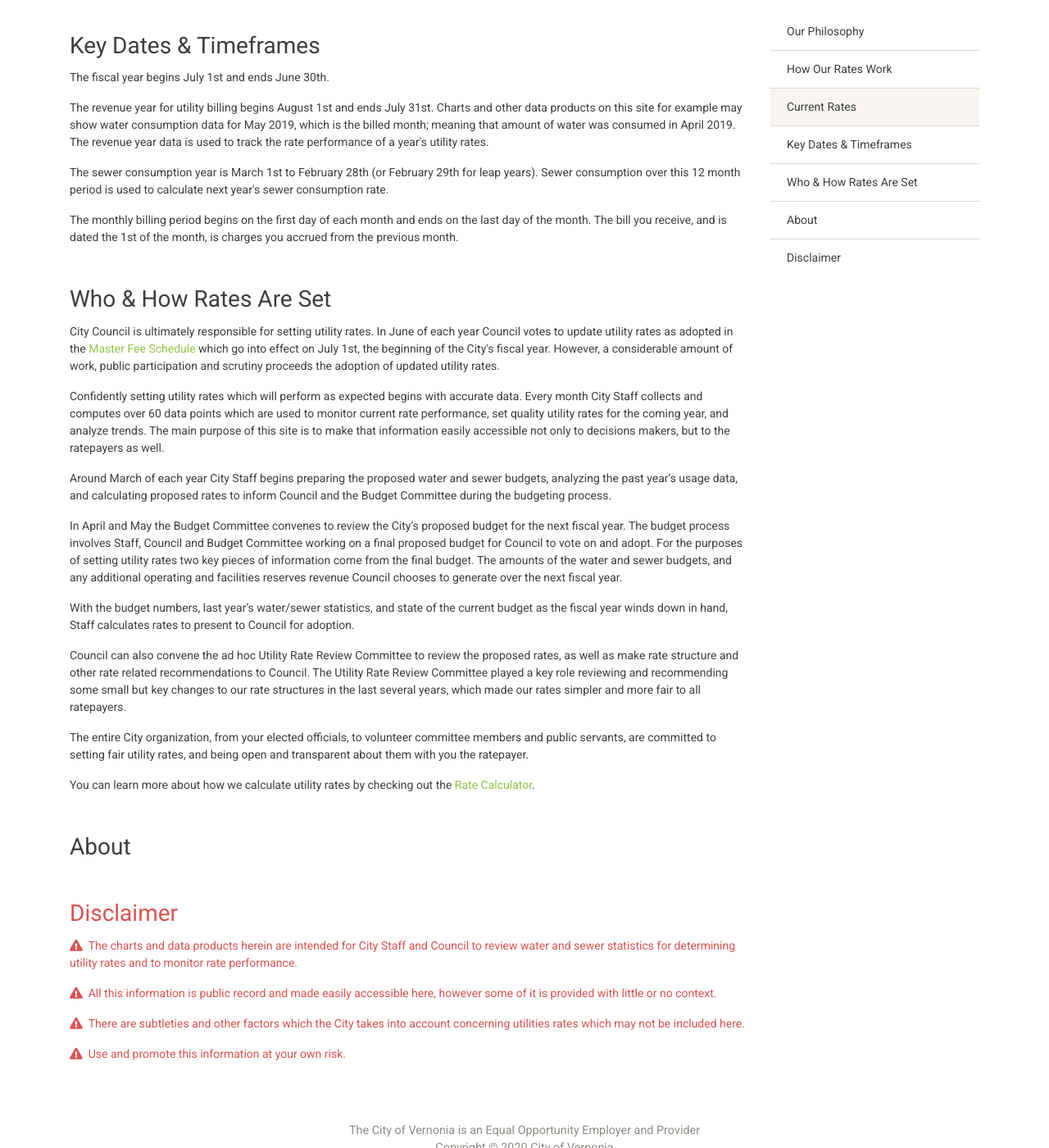
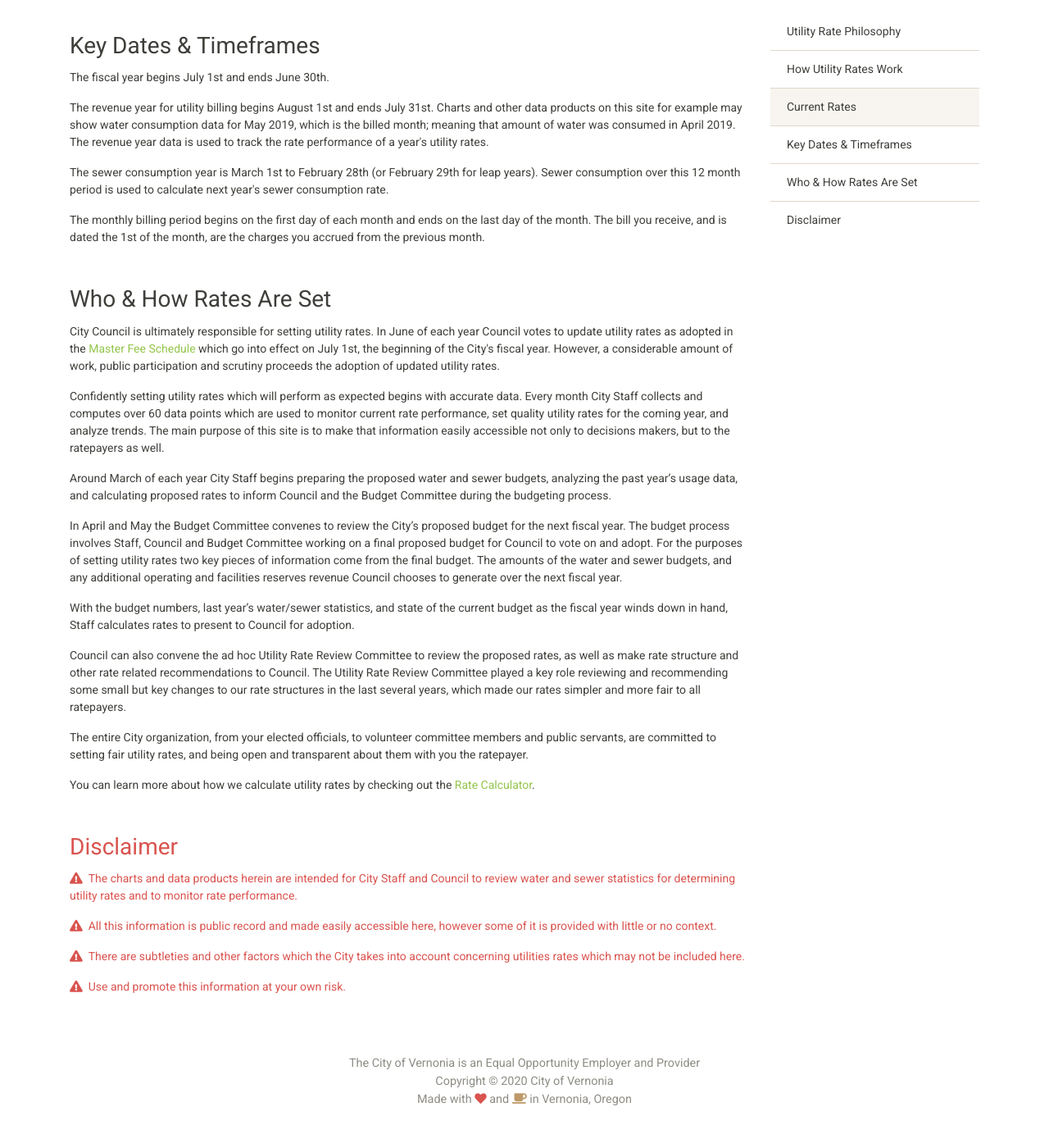
Before and after one commit to CityOfVernonia/utility-rates.vernonia-or.gov, a Jekyll site: the page built from index.html, in a window 1280 px wide and 1400 px high, scrolled down 1944 px. Shown: the whole window at 82% size. Built offline with Jekyll 4.4.1, drawn with Linux system fonts in a browser that asks for light colours; nearby versions of some CDN libraries; after the commit the page ends 3323 px from its top, so only the background shows below that; some of the changed text lies outside the part shown.

Commit message:
update main page and destroy rate chart as needed

```diff
--- a/index.html
+++ b/index.html
@@ -6,7 +6,7 @@ charts: false
 ---
 <h1>City of Vernonia Utility Rates</h1>
 
-<h2>Our Philosophy</h2>
+<h2>Utility Rate Philosophy</h2>
 
 <p>Provide our ratepayers with simple, fair and budget driven water and sewer utility rates.</p>
 
@@ -16,7 +16,7 @@ charts: false
   <li><span class="fa-li"><i class="fas fa-dollar-sign"></i></span>Based on a budget and accurate statistics.</li>
 </ul>
 
-<h2>How Our Rates Work</h2>
+<h2>How Utility Rates Work</h2>
 
 <h3>Rate Structure</h3>
 
@@ -96,7 +96,7 @@ charts: false
 
 <p>The sewer consumption year is March 1st to February 28th (or February 29th for leap years). Sewer consumption over this 12 month period is used to calculate next year's sewer consumption rate.</p>
 
-<p>The monthly billing period begins on the first day of each month and ends on the last day of the month. The bill you receive, and is dated the 1st of the month, is charges you accrued from the previous month.</p>
+<p>The monthly billing period begins on the first day of each month and ends on the last day of the month. The bill you receive, and is dated the 1st of the month, are the charges you accrued from the previous month.</p>
 
 <h2>Who &amp; How Rates Are Set</h2>
 
@@ -116,9 +116,13 @@ charts: false
 
 <p>You can learn more about how we calculate utility rates by checking out the <a href="/calculators/rates/">Rate Calculator</a>.</p>
 
-<h2>About</h2>
+<!-- <h2>About</h2>
 
-<p></p>
+<p>If you read this far and/or browsed around the content on this site, it should be obvious this site is all about the water and sewer rates in Vernonia. So the question is...Why does the City of Vernonia have a web site dedicated to utility rates? There's a few reasons.</p>
+
+<p>Most important is to maintain institutional knowledge. In years past the City relied on expensive consultants to review and set rates every few years. It was problematic not only for the expense but also for being less than dynamic in a dynamic world. This led to City Council to decide to institualize the process of setting and evaluating utility rates. Key members Staff, as well as all members of Council and Public Works Committee know exactly how our utility rates work and how to set them with confidence. The benefits include the ratepayers never having to pay for outside consulting, and knowing several persons within the community have the knowledge required to set, scrutizine and monitor our water and sewer rates. This site serves as a utility rate cheatsheet, and way to easily monitor current rate performance and long term trends.</p>
+
+<p>This site also serves as a repository of water and sewer statistics required to set rates, as well as analyze trends which effect utility rates in the short and long term.</p> -->
 
 <h2 class="text-danger">Disclaimer</h2>
 
```
Also changed, not shown: calculators/utility-bill.js (+8 -2 lines).
